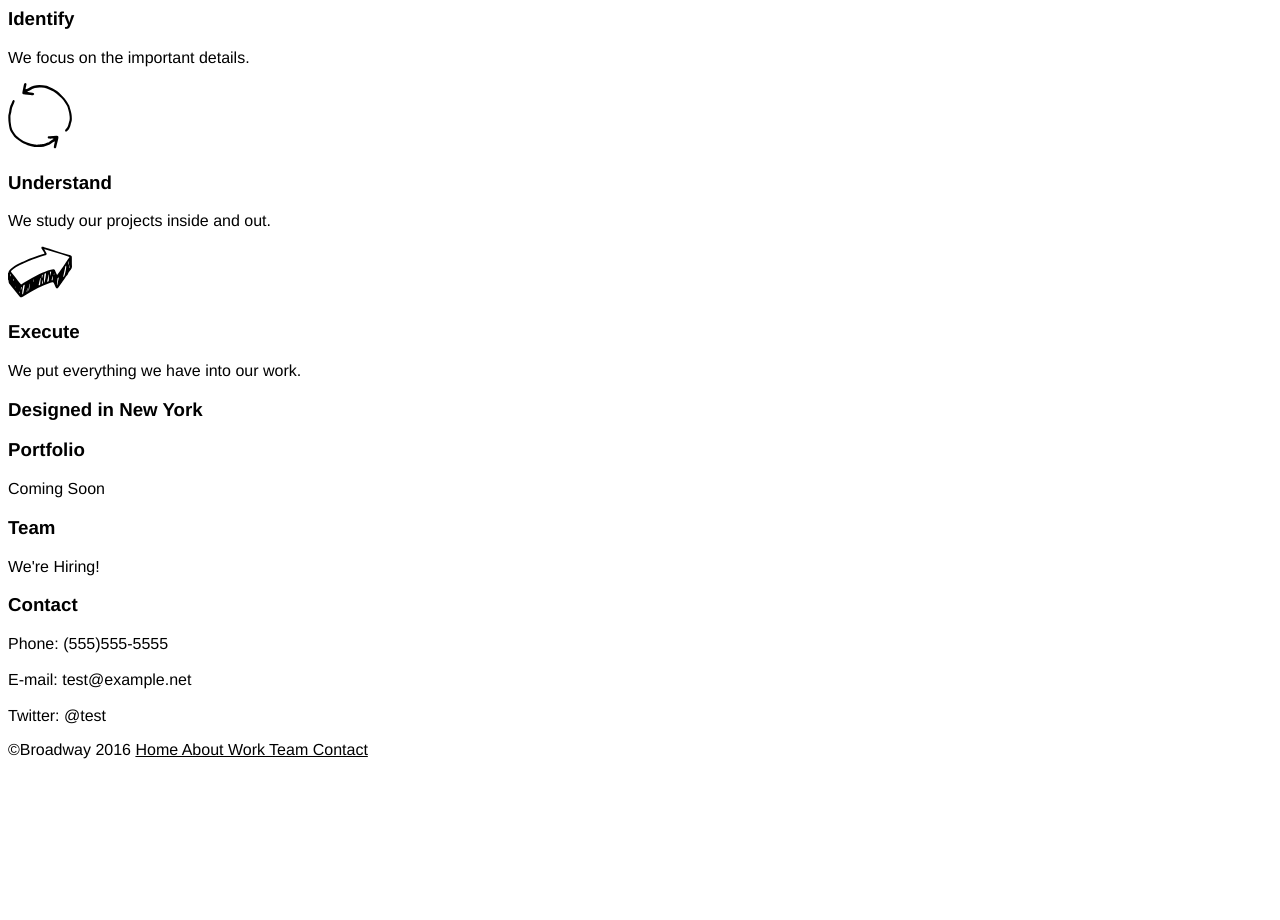
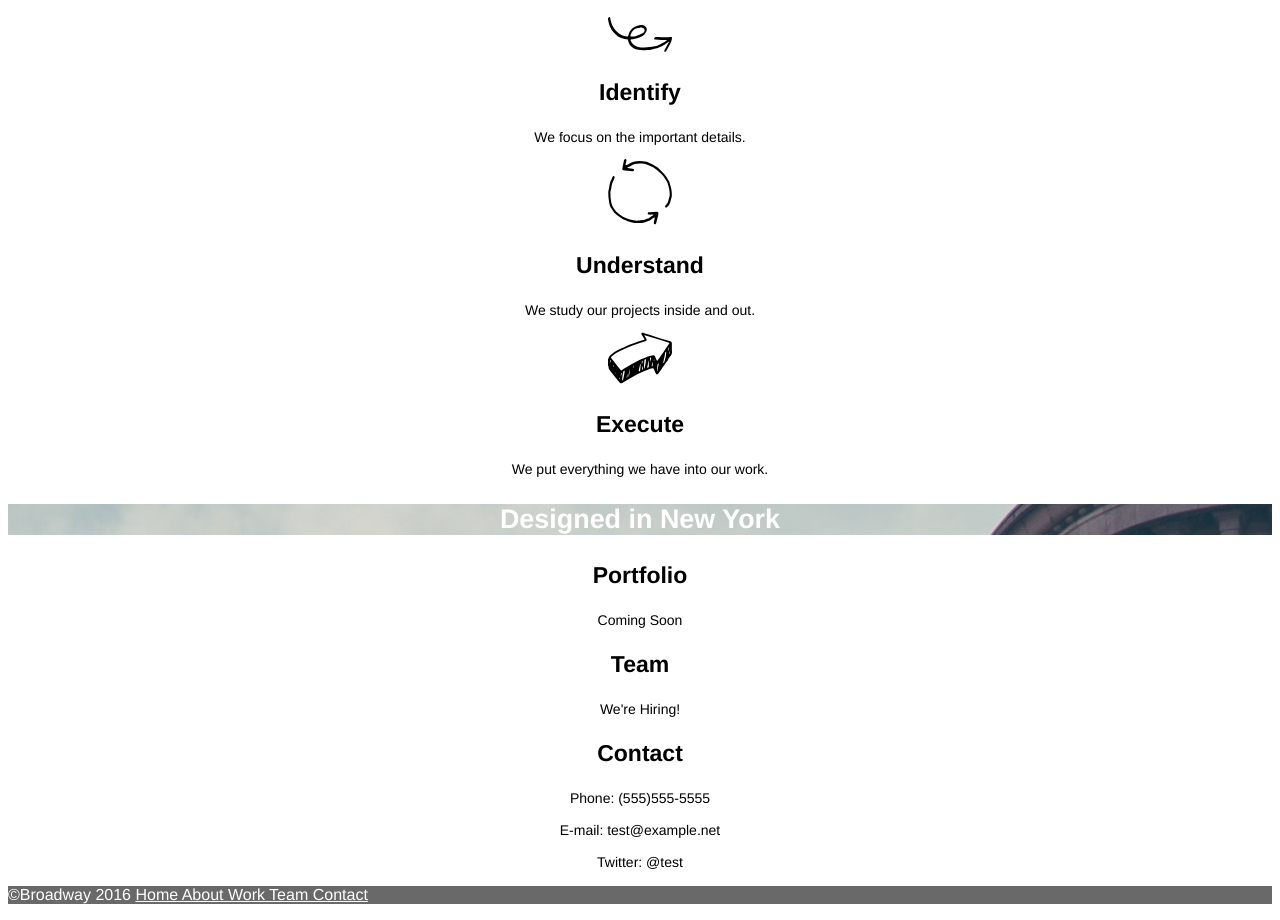
Before and after one commit to apadg90/broadwaydesign, a plain HTML site: page index.html in a window 1280 px wide. Shown: the part 480-1400 px from the top of the page. Before the commit the page ends 1255 px from the top, so only its background shows below. Drawn offline with Linux system fonts and the light colour scheme.

Commit message:
all html and css done, now see if I can consolidate code better

```diff
--- a/resources/css/style.css
+++ b/resources/css/style.css
@@ -1,9 +1,9 @@
 html {
 	font-family: Helvetica;
+	text-align: center;
 }
 .title {
 	background-image: url("../images/building.png");
-	text-align: center;
 	color: white;
 }
 .text {
@@ -13,3 +13,52 @@ html {
 .hyperlinks {
 	font-size: 18px;
 }
+.process {
+	font-size: 32px;
+}
+.identify h3 {
+	font-size: 23px;
+}
+.identify p {
+	font-size: 14px;
+}
+.understand h3{
+	font-size: 23px;
+}
+.understand p {
+	font-size: 14px;
+}
+.execute h3 {
+	font-size: 23px;
+}
+.execute p {
+	font-size: 14px;
+}
+.designed {
+	background-image: url("../images/building.png");
+	color: white;
+	font-size: 23px;
+}
+.portfolio h3 {
+	font-size: 23px;
+}
+.portfolio p {
+	font-size: 14px;
+}
+.team h3 {
+	font-size:23px;
+}
+.team p {
+	font-size: 14px;
+}
+.contact h3 {
+	font-size: 23px;
+}
+.contact p {
+	font-size: 14px;
+}
+.botleft {
+	text-align: left;
+	background-color: dimgray;
+	color: white;
+}
```
